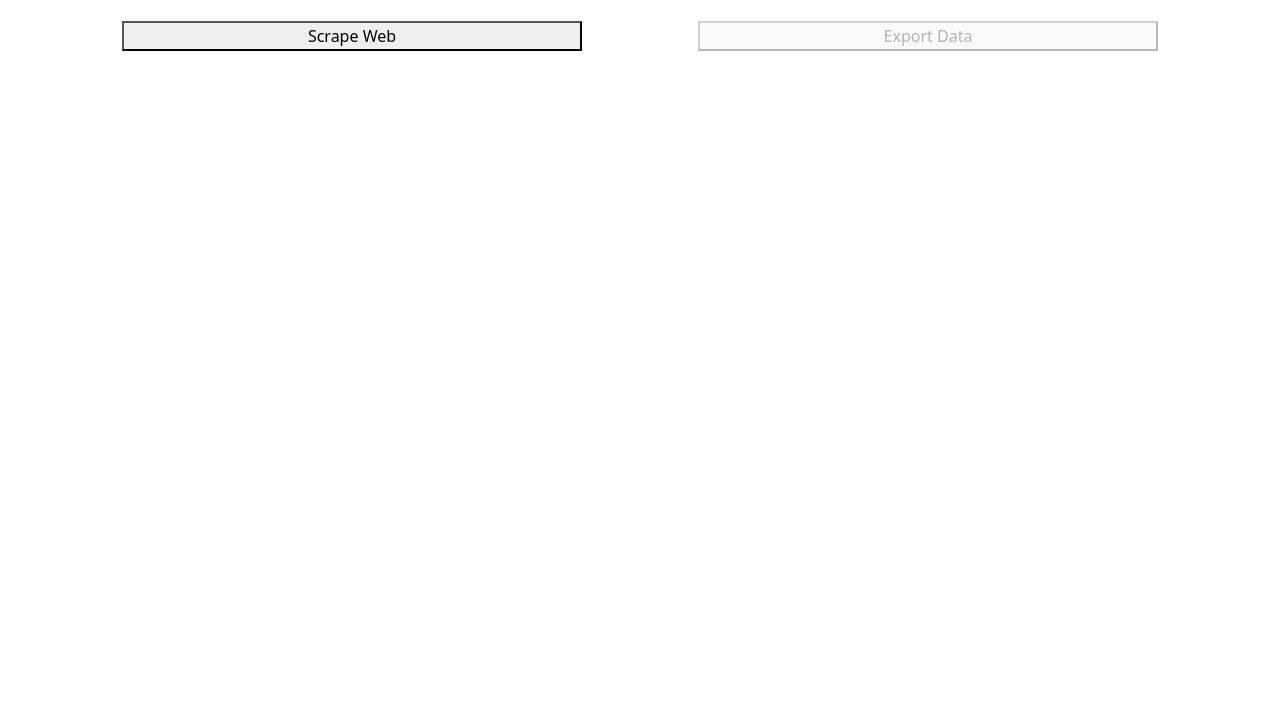
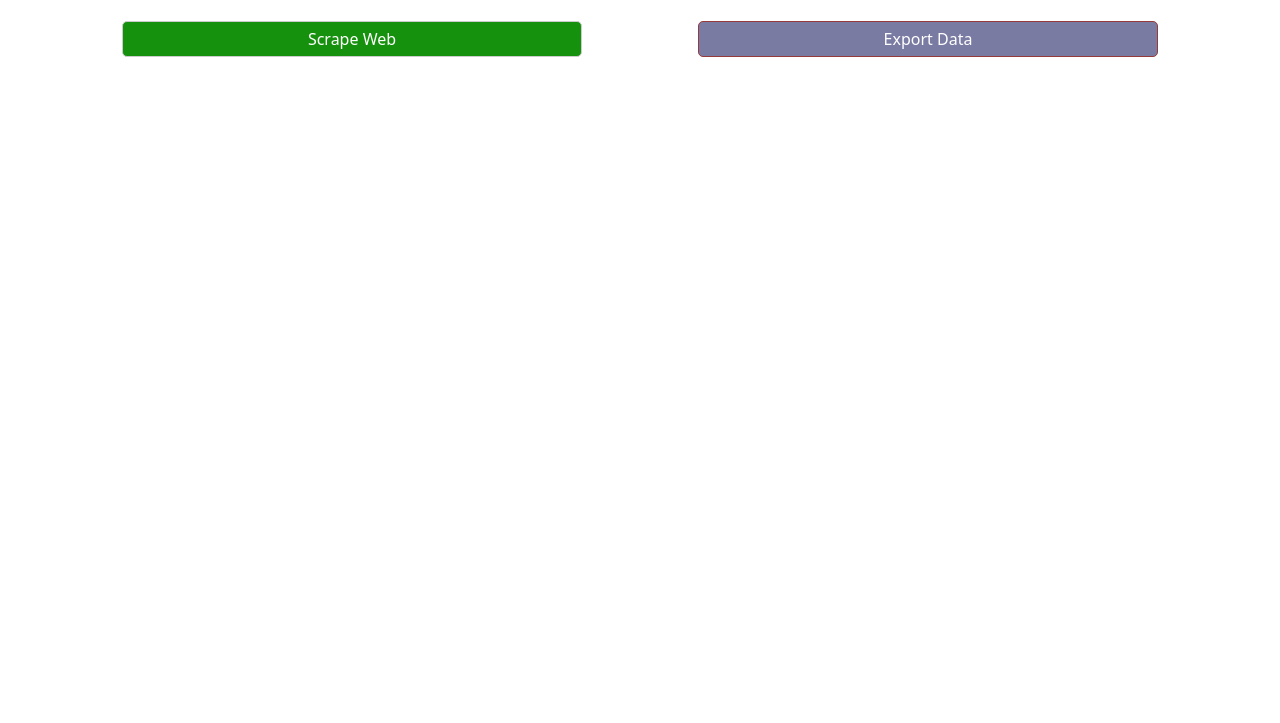
Before and after one commit to jzrlza/webapp_scraper, a plain HTML site: page web/index.html in a window 1280 px wide. Shown: the part 77-800 px from the top of the page. Drawn offline with Linux system fonts and the light colour scheme.

Commit message:
css edit

```diff
--- a/web/style.css
+++ b/web/style.css
@@ -40,24 +40,51 @@
 	justify-content: center;
 	margin-left: auto;
 	margin-right: auto;
+	border: 1px solid #ccc;
+	padding: 5px 10px;
+	border-radius: 5px;
+}
+.button:disabled {
+	border: 1px solid #7d0b0b;
+	opacity: 0.8;
+}
+#button__scrape {
+	background-color: #16910d;
+	color: #fff;
+}
+#button__scrape:hover {
+	background-color: #069649;
+}
+#button__export {
+	background-color: #1c1fb0;
+	color: #fff;
+}
+#button__export:hover {
+	background-color: #048bb8;
 }
 #button__scrape:disabled {
+	background-color: #568752;
 	cursor: wait;
 }
 #button__export:disabled {
+	background-color: #5a5b8c;
 	cursor: not-allowed;
 }
 
 #table_container {
 	margin-top: 50px;
-	width: 100%;
+	width: 90%;
 	max-height: 400px;
 	overflow-x: auto;
 	overflow-y: auto;
+	margin-left: auto;
+  	margin-right: auto;
 }
 table {
   width: 100%;
   border-collapse: collapse;
+  margin-left: auto;
+  margin-right: auto;
 }
 /* Zebra striping */
 tr:nth-of-type(odd) {
```
